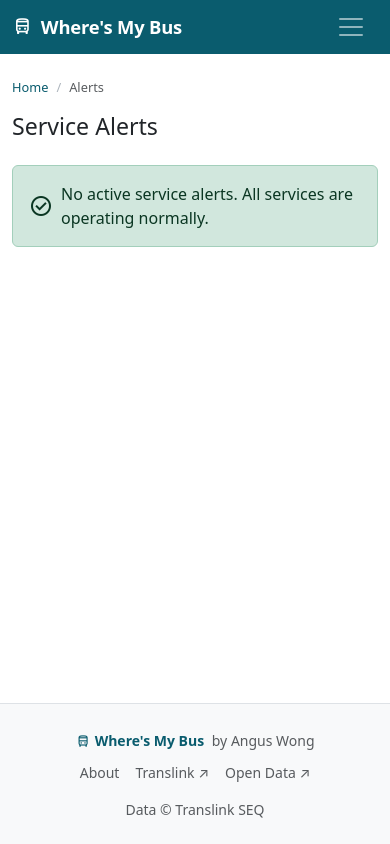
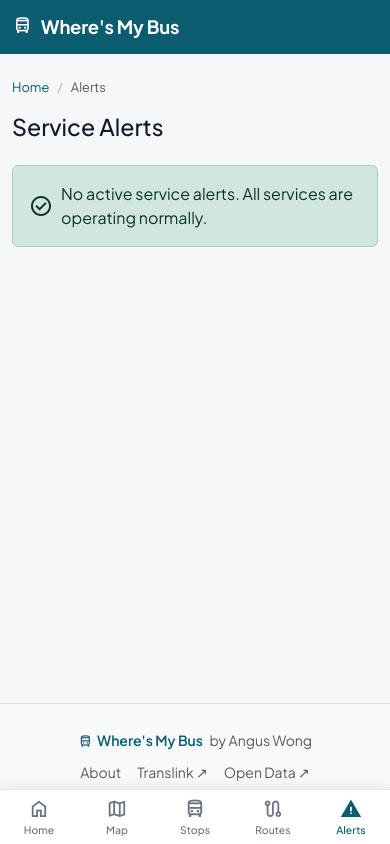
Before and after one commit to wongy123/WheresMyBus, a Flask app: page /alerts in a window 390 px wide. Run offline with Flask 3, Linux system fonts and the light colour scheme; data that the repository does not hold is empty.

Commit message:
ui: add Plus Jakarta Sans, mobile bottom nav, and timetable polish
- Replace system font stack with Plus Jakarta Sans for distinctive typography
- Add sticky mobile bottom navigation bar (Home/Map/Stops/Routes/Alerts)
- Hide hamburger menu on mobile since bottom nav handles navigation
- Change body background to #f5f7f9 with transparent table cells for visual depth
- Polish cards with explicit white background and tighter borders
- Fix map page: hide footer, account for bottom nav height, offset floating controls
- Make navbar sticky on mobile so it persists while scrolling
- Improve desktop timetable: inline sub-time next to countdown, wider time column
- Add hover state to .tt-time to signal interactivity

```diff
--- a/client/static/styles.css
+++ b/client/static/styles.css
@@ -36,6 +36,18 @@
   --rt-color-stale:   #dc3545;  /* updated >3 min ago */
 }
 
+body {
+  font-family: 'Plus Jakarta Sans', system-ui, sans-serif;
+  color: #111827;
+  background-color: #f5f7f9;
+}
+
+/* Table cells: transparent so they blend with body background */
+.tt-table-responsive .table td,
+.tt-table-responsive .table th {
+  background-color: transparent;
+}
+
 /* ─────────────────────────────────────────────
    Transit text colour helpers
    ───────────────────────────────────────────── */
@@ -49,6 +61,22 @@
    ───────────────────────────────────────────── */
 .navbar-wmb {
   background-color: var(--wmb-brand) !important;
+}
+
+@media (max-width: 991.98px) {
+  .navbar-wmb {
+    position: sticky;
+    top: 0;
+    z-index: 1020;
+  }
+}
+
+@media (max-width: 991.98px) {
+  .navbar-wmb {
+    position: sticky;
+    top: 0;
+    z-index: 1020;
+  }
 }
 
 .navbar-wmb .navbar-brand {
@@ -73,6 +101,60 @@
   color: #fff !important;
   font-weight: 600;
   border-bottom: 2px solid rgba(255, 255, 255, .6);
+}
+
+/* ─────────────────────────────────────────────
+   Bottom navigation bar (mobile)
+   ───────────────────────────────────────────── */
+.bottom-nav {
+  position: fixed;
+  bottom: 0;
+  left: 0;
+  right: 0;
+  z-index: 1030;
+  background: #fff;
+  border-top: 1px solid #e5e7eb;
+  display: flex;
+  padding-bottom: env(safe-area-inset-bottom);
+  box-shadow: 0 -2px 12px rgba(0,0,0,.08);
+}
+
+.bottom-nav-item {
+  flex: 1;
+  display: flex;
+  flex-direction: column;
+  align-items: center;
+  justify-content: center;
+  padding: .45rem .25rem .4rem;
+  font-size: .65rem;
+  font-weight: 500;
+  color: #6b7280;
+  text-decoration: none;
+  gap: 2px;
+  letter-spacing: .01em;
+  transition: color .15s;
+}
+
+.bottom-nav-item .material-symbols-outlined {
+  font-size: 1.4rem;
+  line-height: 1;
+}
+
+.bottom-nav-item.active {
+  color: var(--wmb-brand);
+}
+
+.bottom-nav-item.active .material-symbols-outlined {
+  font-variation-settings: 'FILL' 1;
+}
+
+/* Hide hamburger on mobile since bottom nav handles navigation, but keep brand visible */
+@media (max-width: 991.98px) {
+  .navbar-toggler { display: none !important; }
+  #navbarNav { display: none !important; }
+  main {
+    padding-bottom: 4.5rem !important;
+  }
 }
 
 /* ─────────────────────────────────────────────
@@ -253,6 +335,14 @@
 
 .tt-time {
   cursor: pointer;
+  background: transparent;
+  border-radius: 4px;
+  margin: -1px -3px;
+  transition: background-color .15s;
+}
+
+.tt-time:hover {
+  background-color: rgba(var(--wmb-brand-rgb), .08);
 }
 
 /* No horizontal scroll — fixed columns; headsign wraps. */
@@ -266,7 +356,7 @@
 }
 
 .tt-table-responsive .table th:nth-child(1),
-.tt-table-responsive .table td:nth-child(1) { width: 4.5rem; }
+.tt-table-responsive .table td:nth-child(1) { width: 6rem; }
 
 .tt-table-responsive .table th:nth-child(2),
 .tt-table-responsive .table td:nth-child(2) { width: 4rem; }
@@ -525,7 +615,9 @@
 
 /* Richer card + map shadows */
 .card {
-  box-shadow: 0 2px 8px rgba(0, 0, 0, .07) !important;
+  background: #fff;
+  border: 1px solid #e5e7eb !important;
+  box-shadow: 0 1px 4px rgba(0, 0, 0, .05) !important;
 }
 .map-container {
   border: none;
@@ -616,6 +708,7 @@
   font-size: .72em;
   line-height: 1.2;
   color: var(--bs-tertiary-color, #adb5bd);
+  margin-left: .35rem;
 }
 
 /* Timetable: last-updated indicator */
--- a/client/templates/base.html
+++ b/client/templates/base.html
@@ -6,8 +6,9 @@
   <meta charset="utf-8">
   <meta name="viewport" content="width=device-width, initial-scale=1, viewport-fit=cover">
   <title>{% block title %}{% endblock %}{% if self.title() %}{{ ' — ' }}{% endif %}Where's My Bus</title>
+  <link href="https://fonts.googleapis.com/css2?family=Plus+Jakarta+Sans:wght@400;500;600;700;800&display=swap" rel="stylesheet">
   <link href="https://cdn.jsdelivr.net/npm/bootstrap@5.3.8/dist/css/bootstrap.min.css" rel="stylesheet">
-  <link href="https://fonts.googleapis.com/css2?family=Material+Symbols+Outlined:opsz,wght,FILL,GRAD@24,400,1,0"
+  <link href="https://fonts.googleapis.com/css2?family=Material+Symbols+Outlined:opsz,wght,FILL,GRAD@20..48,100..700,0..1,-50..200"
     rel="stylesheet">
   <link rel="icon" type="image/svg+xml" href="{{ url_for('static', filename='favicon.svg') }}">
   <link href="{{ url_for('static', filename='styles.css') }}" rel="stylesheet">
@@ -41,7 +42,7 @@
   {% block head %}{% endblock %}
 </head>
 
-<body class="d-flex flex-column min-vh-100">
+<body class="d-flex flex-column min-vh-100" {% block body_attrs %}{% endblock %}>{% block body_data %}{% endblock %}
   {% set _p = request.path %}
   <nav class="navbar navbar-expand-lg navbar-dark navbar-wmb">
     <div class="container">
@@ -69,7 +70,7 @@
 
 
   {% block main %}
-  <main class="flex-grow-1 py-4">
+  <main class="flex-grow-1 py-4 pb-lg-0">
     <div class="container">
       {% block content %}{% endblock %}
     </div>
@@ -95,6 +96,29 @@
     </div>
   </footer>
 
+  <nav class="bottom-nav d-lg-none" aria-label="Main navigation">
+    <a href="{{ BASE_PATH }}/" class="bottom-nav-item {{ 'active' if _p == '/' else '' }}">
+      <span class="material-symbols-outlined">home</span>
+      <span>Home</span>
+    </a>
+    <a href="{{ BASE_PATH }}/map" class="bottom-nav-item {{ 'active' if '/map' in _p else '' }}">
+      <span class="material-symbols-outlined">map</span>
+      <span>Map</span>
+    </a>
+    <a href="{{ BASE_PATH }}/stops" class="bottom-nav-item {{ 'active' if '/stops' in _p else '' }}">
+      <span class="material-symbols-outlined">directions_bus</span>
+      <span>Stops</span>
+    </a>
+    <a href="{{ BASE_PATH }}/routes" class="bottom-nav-item {{ 'active' if '/routes' in _p else '' }}">
+      <span class="material-symbols-outlined">route</span>
+      <span>Routes</span>
+    </a>
+    <a href="{{ BASE_PATH }}/alerts" class="bottom-nav-item {{ 'active' if '/alerts' in _p else '' }}">
+      <span class="material-symbols-outlined">warning</span>
+      <span>Alerts</span>
+    </a>
+  </nav>
+
   <script src="https://cdn.jsdelivr.net/npm/bootstrap@5.3.8/dist/js/bootstrap.bundle.min.js"
     crossorigin="anonymous"></script>
   <script src="https://cdn.jsdelivr.net/npm/htmx.org@2.0.6/dist/htmx.min.js" crossorigin="anonymous"></script>
--- a/client/templates/common/_timetable_row.html
+++ b/client/templates/common/_timetable_row.html
@@ -18,7 +18,7 @@
       <span class="tt-time" data-time="{{ main_time[:5] }}"{% if it.minutes_away is not none %} data-mins-away="{{ it.minutes_away }}"{% endif %} title="Click to toggle time display">
         <span class="tt-min fw-semibold"></span>
         <span class="tt-abs d-none text-body-secondary">{{ main_time[:5] }}</span>
-        <span class="tt-abs-sub d-none d-md-block text-body-tertiary" style="font-size:.72em;line-height:1.2;"></span>
+        <span class="tt-abs-sub d-none d-md-inline text-body-tertiary" style="font-size:.72em;line-height:1.2;"></span>
       </span>
     </td>
     <td class="text-nowrap">
@@ -75,7 +75,7 @@
       <span class="tt-time" data-time="{{ main_time[:5] }}"{% if it.minutes_away is not none %} data-mins-away="{{ it.minutes_away }}"{% endif %} title="Click to toggle time display">
         <span class="tt-min fw-semibold"></span>
         <span class="tt-abs d-none text-body-secondary">{{ main_time[:5] }}</span>
-        <span class="tt-abs-sub d-none d-md-block text-body-tertiary" style="font-size:.72em;line-height:1.2;"></span>
+        <span class="tt-abs-sub d-none d-md-inline text-body-tertiary" style="font-size:.72em;line-height:1.2;"></span>
       </span>
     </td>
     <td><div class="rr-stop"><a href="{{ BASE_PATH }}/stops/{{ it.stop_id }}" class="text-decoration-none text-body">{{ it.stop_name }}</a></div></td>
```
Also changed, not shown: client/templates/map.html (+16 -3 lines).
